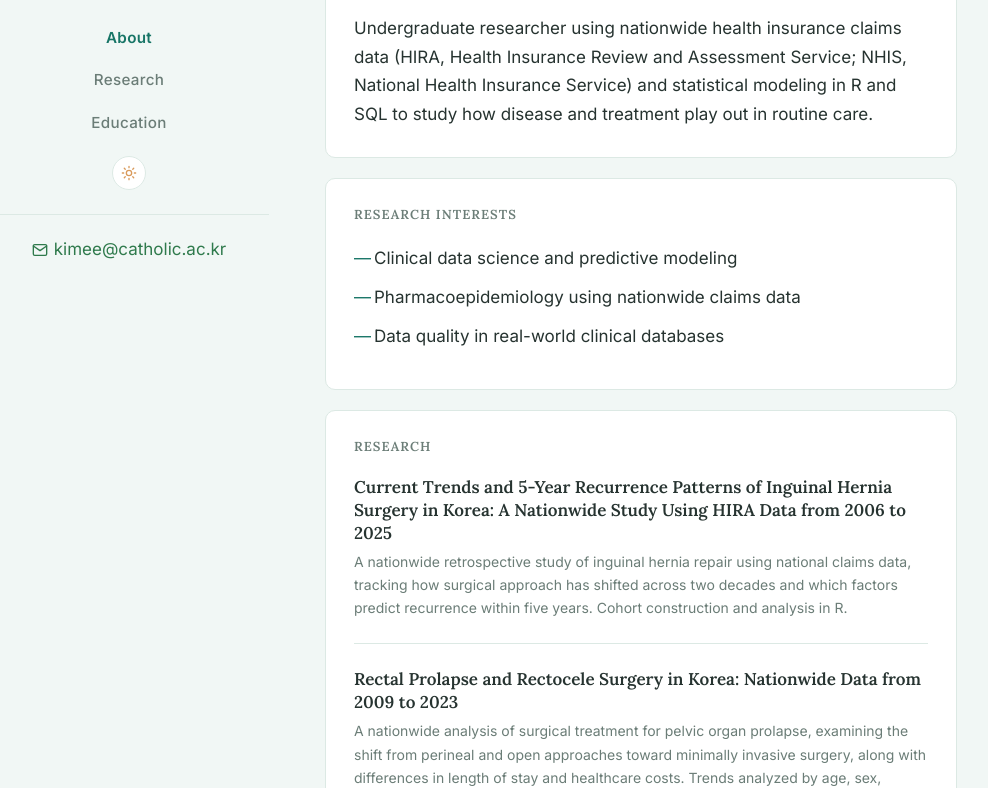
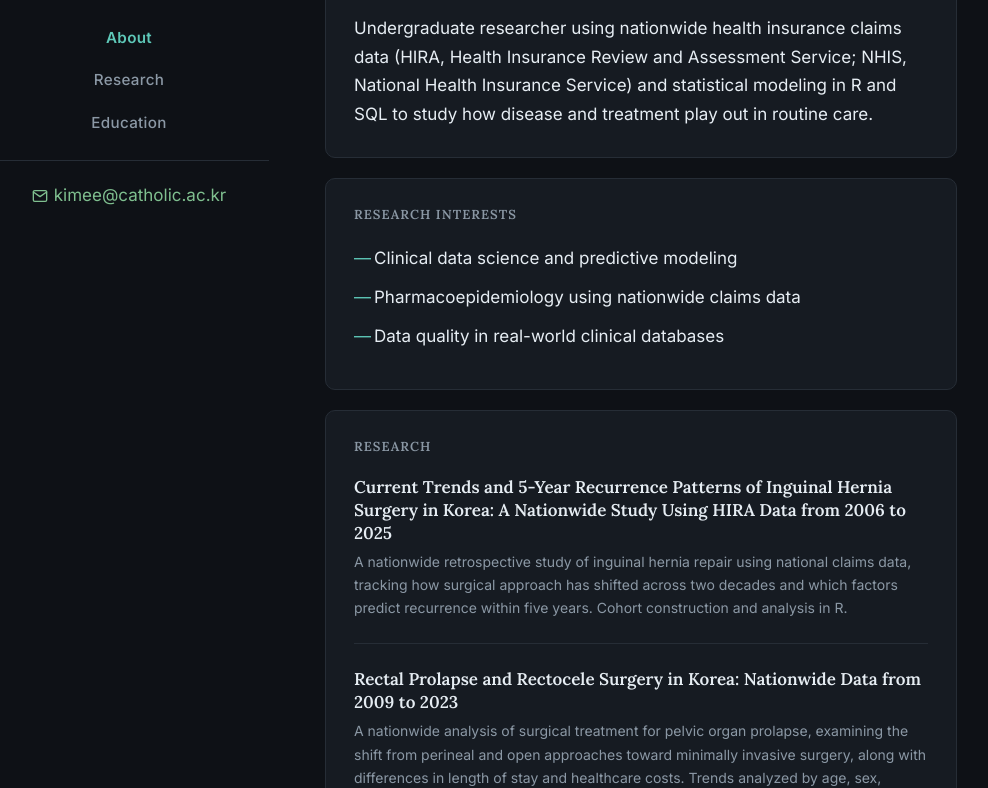
Before and after one commit to kkime2e2e-ops/homepage, a plain HTML site: page index.html in a window 1280 px wide. Shown: the part 247-1035 px from the top of the page, without its empty margins (167-1155 px from the left). Drawn offline with Linux system fonts and the light colour scheme.

Commit message:
Revert "다크/라이트 테마 전환 추가"
This reverts commit 15b7183e3380aa2121b5c4df3f437853767ab47a.

Co-Authored-By: Claude Sonnet 5 <noreply@anthropic.com>

```diff
--- a/index.html
+++ b/index.html
@@ -11,17 +11,6 @@
 <link rel="stylesheet" href="style.css">
 </head>
 <body>
-<script>
-(function () {
-  try {
-    var stored = localStorage.getItem('theme');
-    var theme = stored === 'light' || stored === 'dark'
-      ? stored
-      : (window.matchMedia && window.matchMedia('(prefers-color-scheme: dark)').matches ? 'dark' : 'light');
-    document.body.setAttribute('data-theme', theme);
-  } catch (e) {}
-})();
-</script>
 
 <div class="layout">
 
@@ -37,15 +26,6 @@
         <li><a href="#education">Education</a></li>
       </ul>
     </nav>
-    <button type="button" class="theme-toggle" id="theme-toggle" aria-label="테마 전환" aria-pressed="false">
-      <svg class="icon-sun" viewBox="0 0 24 24" fill="none" stroke="currentColor" stroke-width="2" stroke-linecap="round" stroke-linejoin="round" aria-hidden="true">
-        <circle cx="12" cy="12" r="4"></circle>
-        <path d="M12 2v2M12 20v2M4.93 4.93l1.41 1.41M17.66 17.66l1.41 1.41M2 12h2M20 12h2M6.34 17.66l-1.41 1.41M19.07 4.93l-1.41 1.41"></path>
-      </svg>
-      <svg class="icon-moon" viewBox="0 0 24 24" fill="none" stroke="currentColor" stroke-width="2" stroke-linecap="round" stroke-linejoin="round" aria-hidden="true">
-        <path d="M21 12.79A9 9 0 1 1 11.21 3 7 7 0 0 0 21 12.79z"></path>
-      </svg>
-    </button>
     <p class="contact sidebar-contact">
       <a href="mailto:kimee@catholic.ac.kr">
         <svg class="icon-mail" viewBox="0 0 24 24" fill="none" stroke="currentColor" stroke-width="2" stroke-linecap="round" stroke-linejoin="round" aria-hidden="true">
--- a/script.js
+++ b/script.js
@@ -1,19 +1,4 @@
 document.addEventListener('DOMContentLoaded', () => {
-  const themeToggle = document.getElementById('theme-toggle');
-  if (themeToggle) {
-    const currentTheme = () => (document.body.getAttribute('data-theme') === 'light' ? 'light' : 'dark');
-    themeToggle.setAttribute('aria-pressed', currentTheme() === 'light' ? 'true' : 'false');
-
-    themeToggle.addEventListener('click', () => {
-      const next = currentTheme() === 'dark' ? 'light' : 'dark';
-      document.body.setAttribute('data-theme', next);
-      themeToggle.setAttribute('aria-pressed', next === 'light' ? 'true' : 'false');
-      try {
-        localStorage.setItem('theme', next);
-      } catch (e) {}
-    });
-  }
-
   const navLinks = Array.from(document.querySelectorAll('.sidebar-nav a'));
   const sections = navLinks
     .map((link) => document.querySelector(link.getAttribute('href')))
--- a/style.css
+++ b/style.css
@@ -1,5 +1,4 @@
 :root {
-  /* Dark theme (default) */
   --bg: #0E1116;
   --card-bg: #161B22;
   --border: #262D36;
@@ -18,32 +17,6 @@
   --card-gap: 20px;
 }
 
-/* Light theme: follows system preference until the visitor picks explicitly */
-@media (prefers-color-scheme: light) {
-  body:not([data-theme="dark"]) {
-    --bg: #F1F7F5;
-    --card-bg: #FFFFFF;
-    --border: #DCE9E4;
-    --text: #263330;
-    --text-muted: #6B7D77;
-    --accent: #177566;
-    --email-color: #2F7A4C;
-    --email-color-hover: #26703F;
-  }
-}
-
-/* Light theme: explicit choice via the toggle, persisted in localStorage */
-body[data-theme="light"] {
-  --bg: #F1F7F5;
-  --card-bg: #FFFFFF;
-  --border: #DCE9E4;
-  --text: #263330;
-  --text-muted: #6B7D77;
-  --accent: #177566;
-  --email-color: #2F7A4C;
-  --email-color-hover: #26703F;
-}
-
 * {
   box-sizing: border-box;
 }
@@ -60,7 +33,6 @@ body {
   font-size: 17px;
   line-height: 1.7;
   -webkit-font-smoothing: antialiased;
-  transition: background-color 0.2s ease, color 0.2s ease;
 }
 
 h1, h2, h3 {
@@ -97,7 +69,6 @@ a {
   color: var(--accent);
   text-decoration: none;
   border-bottom: 1px solid var(--border);
-  transition: color 0.2s ease, border-color 0.2s ease;
 }
 
 a:hover {
@@ -141,7 +112,6 @@ a:hover {
   border-radius: 50%;
   border: 1px solid var(--border);
   object-fit: cover;
-  transition: border-color 0.2s ease;
 }
 
 .sidebar-nav {
@@ -178,45 +148,6 @@ a:hover {
   font-weight: 600;
 }
 
-/* Theme toggle */
-
-.theme-toggle {
-  display: inline-flex;
-  align-items: center;
-  justify-content: center;
-  width: 34px;
-  height: 34px;
-  margin-top: 1.25rem;
-  padding: 0;
-  border: 1px solid var(--border);
-  border-radius: 50%;
-  background: var(--card-bg);
-  color: var(--button-accent);
-  cursor: pointer;
-  transition: background-color 0.2s ease, border-color 0.2s ease, color 0.2s ease;
-}
-
-.theme-toggle:hover {
-  border-color: var(--button-accent);
-}
-
-.theme-toggle svg {
-  width: 16px;
-  height: 16px;
-}
-
-.theme-toggle .icon-sun {
-  display: none;
-}
-
-body[data-theme="light"] .theme-toggle .icon-sun {
-  display: block;
-}
-
-body[data-theme="light"] .theme-toggle .icon-moon {
-  display: none;
-}
-
 .tags {
   font-size: 0.85rem;
   color: var(--text-muted);
@@ -241,7 +172,7 @@ body[data-theme="light"] .theme-toggle .icon-moon {
   color: var(--email-color);
   text-decoration: none;
   border-bottom: 1px solid transparent;
-  transition: color 0.2s ease, border-color 0.2s ease;
+  transition: color 0.15s ease;
 }
 
 .contact a:hover {
@@ -261,7 +192,6 @@ body[data-theme="light"] .theme-toggle .icon-moon {
   margin-top: 1.5rem;
   padding-top: 1.25rem;
   border-top: 1px solid var(--border);
-  transition: border-color 0.2s ease;
 }
 
 /* Content */
@@ -280,7 +210,6 @@ body[data-theme="light"] .theme-toggle .icon-moon {
   border: 1px solid var(--border);
   border-radius: var(--card-radius);
   padding: var(--card-padding);
-  transition: background-color 0.2s ease, border-color 0.2s ease;
 }
 
 .intro {
@@ -320,7 +249,6 @@ body[data-theme="light"] .theme-toggle .icon-moon {
 .item-list li {
   padding: 24px 0;
   border-top: 1px solid var(--border);
-  transition: border-color 0.2s ease;
 }
 
 .item-list li:first-child {
```
